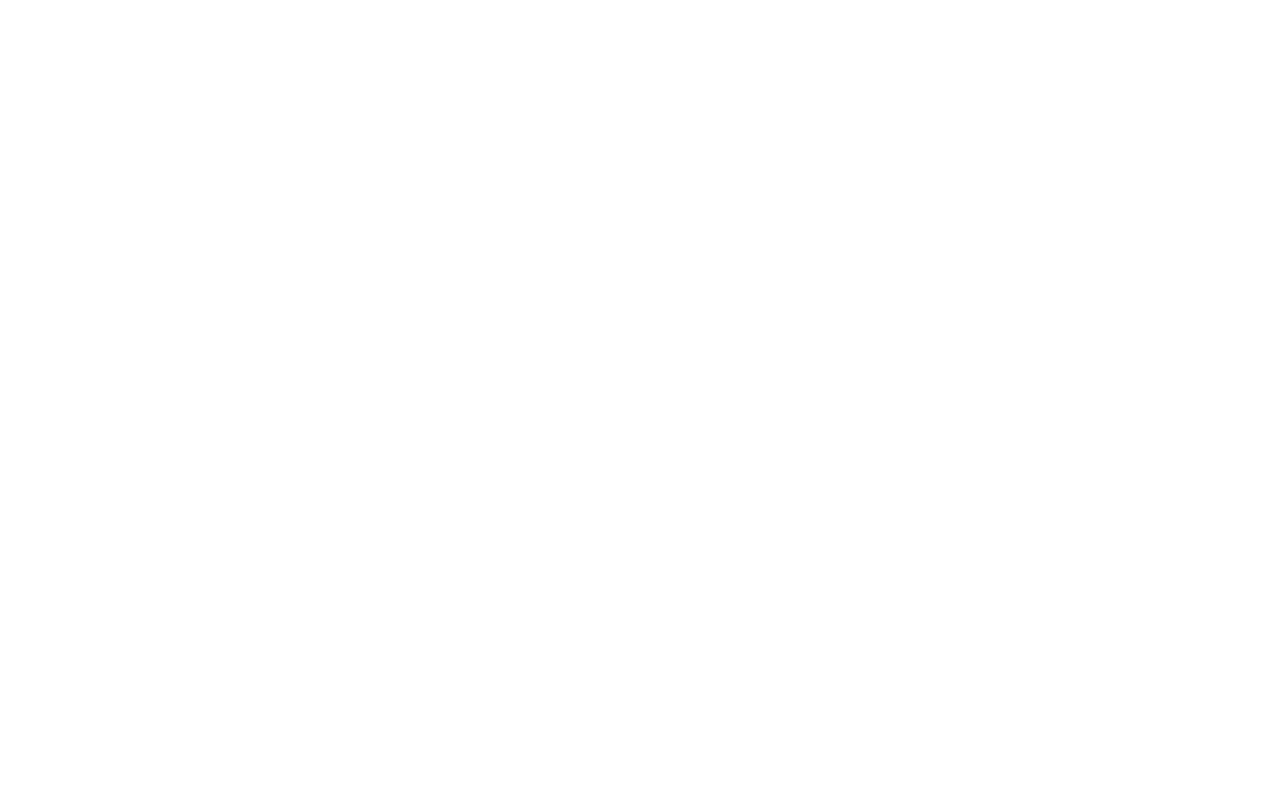
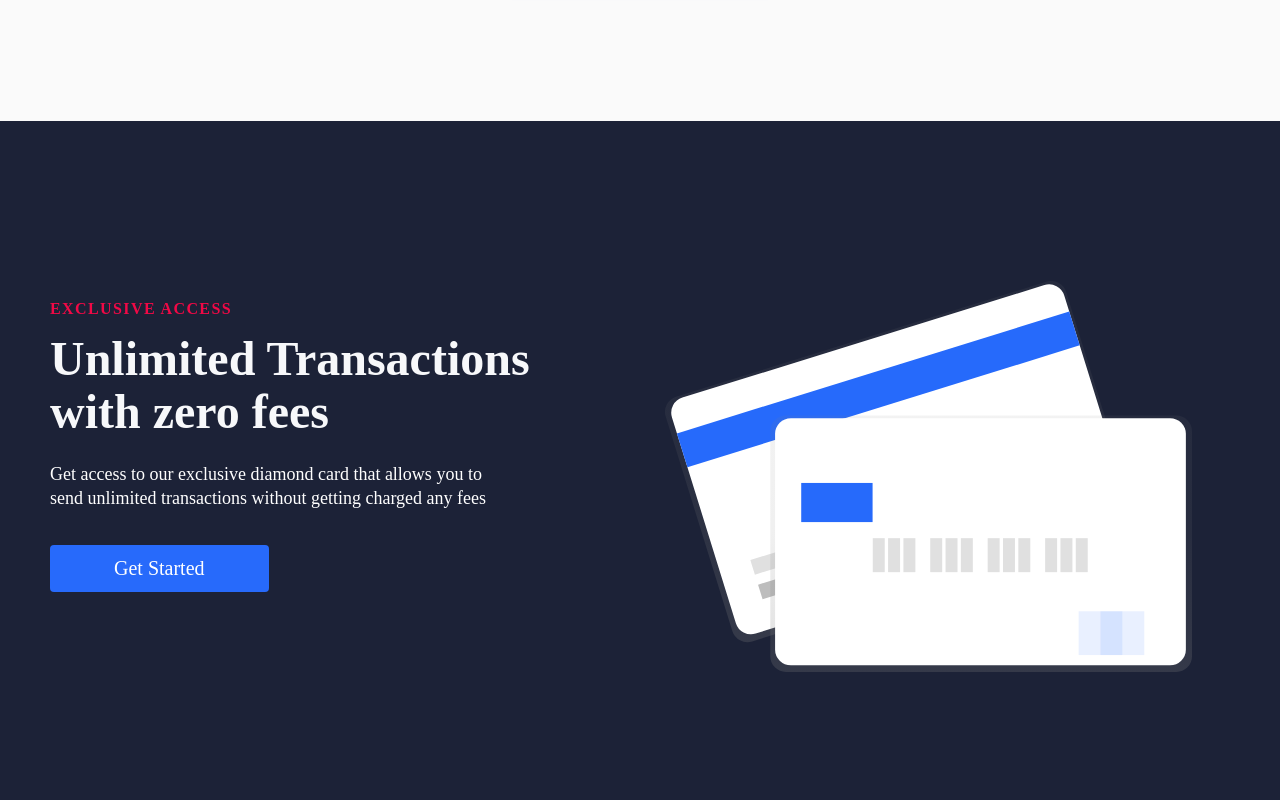
Before and after one commit to MatthewHettler/ReactCCWebsite, a React (Create React App) app in the folder react-cc-website/: page /services in a window 1280 px wide. Shown: the part 780-1580 px from the top of the page. Before the commit the page ends 800 px from the top, so only its background shows below. Built offline with nearby package versions, Linux system fonts and the light colour scheme.

Commit message:
Fixed links and came to a stopping point.

```diff
--- a/react-cc-website/src/App.js
+++ b/react-cc-website/src/App.js
@@ -3,6 +3,9 @@ import "./App.css";
 import Navbar from "./components/Navbar";
 import { BrowserRouter as Router, Switch, Route } from "react-router-dom";
 import Home from "./components/pages/HomePage/Home";
+import Services from "./components/pages/Services/Services";
+import Products from "./components/pages/Products/Products";
+import SignUp from "./components/pages/SignUp/SignUp";
 import Footer from './components/pages/Footer/Footer';
 
 function App() {
@@ -11,6 +14,9 @@ function App() {
       <Navbar />
       <Switch>
         <Route path="/" exact component={Home} />
+        <Route path="/services" component={Services} />
+        <Route path="/products" component={Products} />
+        <Route path="/sign-up" component={SignUp} />
       </Switch>
       <Footer />
     </Router>
--- /dev/null
+++ b/react-cc-website/src/components/pages/Products/Data.js
@@ -0,0 +1,55 @@
+export const homeObjOne = {
+    lightBg: false,
+    lightText: true,
+    lightTextDesc: true,
+    topLine: "Exclusive Access",
+    headline: "Unlimited Transactions with zero fees",
+    description:
+      "Get access to our exclusive diamond card that allows you to send unlimited transactions without getting charged any fees",
+    buttonLabel: "Get Started",
+    imgStart: "",
+    img: "images/svg-1.svg",
+    alt: "Credit Card",
+  };
+
+  export const homeObjTwo = {
+    lightBg: false,
+    lightText: true,
+    lightTextDesc: true,
+    topLine: "100% SECURE",
+    headline: "Stay protected 24/7 anywhere anytime",
+    description:
+      "We have you covered no matter where you are located. Over 140 locations worldwide to ensure you have access anytime.",
+    buttonLabel: "Learn More",
+    imgStart: "",
+    img: "images/svg-5.svg",
+    alt: "Vault",
+  };
+
+  export const homeObjThree = {
+    lightBg: true,
+    lightText: false,
+    lightTextDesc: false,
+    topLine: "EASY SETUP",
+    headline: "Super fast and simple onboarding process",
+    description:
+      "Get everything set up and ready in under 10 minutes. All you need to do is add your information and you're ready to go.",
+    buttonLabel: "Start Now",
+    imgStart: "start",
+    img: "images/svg-7.svg",
+    alt: "Vault",
+  };
+
+  export const homeObjFour = {
+    lightBg: false,
+    lightText: true,
+    lightTextDesc: true,
+    topLine: "DATA ANALYTICS",
+    headline: "Every transaction is stored on our secure cloud database",
+    description:
+      "Never ever have to worry again about saved receipts. We store your data, so you can access it anytime.",
+    buttonLabel: "Sign Up Now",
+    imgStart: "start",
+    img: "images/svg-8.svg",
+    alt: "Vault",
+  };
--- /dev/null
+++ b/react-cc-website/src/components/pages/Products/Products.js
@@ -0,0 +1,13 @@
+import React from "react";
+import HeroSection from "../../HeroSection";
+import { homeObjFour } from "./Data";
+
+function Products() {
+  return (
+    <>
+      <HeroSection {...homeObjFour} />
+    </>
+  );
+}
+
+export default Products;
--- /dev/null
+++ b/react-cc-website/src/components/pages/Services/Data.js
@@ -0,0 +1,55 @@
+export const homeObjOne = {
+    lightBg: false,
+    lightText: true,
+    lightTextDesc: true,
+    topLine: "Exclusive Access",
+    headline: "Unlimited Transactions with zero fees",
+    description:
+      "Get access to our exclusive diamond card that allows you to send unlimited transactions without getting charged any fees",
+    buttonLabel: "Get Started",
+    imgStart: "",
+    img: "images/svg-1.svg",
+    alt: "Credit Card",
+  };
+
+  export const homeObjTwo = {
+    lightBg: false,
+    lightText: true,
+    lightTextDesc: true,
+    topLine: "100% SECURE",
+    headline: "Stay protected 24/7 anywhere anytime",
+    description:
+      "We have you covered no matter where you are located. Over 140 locations worldwide to ensure you have access anytime.",
+    buttonLabel: "Learn More",
+    imgStart: "",
+    img: "images/svg-5.svg",
+    alt: "Vault",
+  };
+
+  export const homeObjThree = {
+    lightBg: true,
+    lightText: false,
+    lightTextDesc: false,
+    topLine: "EASY SETUP",
+    headline: "Super fast and simple onboarding process",
+    description:
+      "Get everything set up and ready in under 10 minutes. All you need to do is add your information and you're ready to go.",
+    buttonLabel: "Start Now",
+    imgStart: "start",
+    img: "images/svg-7.svg",
+    alt: "Vault",
+  };
+
+  export const homeObjFour = {
+    lightBg: false,
+    lightText: true,
+    lightTextDesc: true,
+    topLine: "DATA ANALYTICS",
+    headline: "Every transaction is stored on our secure cloud database",
+    description:
+      "Never ever have to worry again about saved receipts. We store your data, so you can access it anytime.",
+    buttonLabel: "Sign Up Now",
+    imgStart: "start",
+    img: "images/svg-8.svg",
+    alt: "Vault",
+  };
--- /dev/null
+++ b/react-cc-website/src/components/pages/Services/Services.js
@@ -0,0 +1,15 @@
+import React from "react";
+import HeroSection from "../../HeroSection";
+import { homeObjOne } from "./Data";
+import Pricing from '../../Pricing';
+
+function Services() {
+  return (
+    <>
+      <Pricing />
+      <HeroSection {...homeObjOne} />
+    </>
+  );
+}
+
+export default Services;
--- /dev/null
+++ b/react-cc-website/src/components/pages/SignUp/Data.js
@@ -0,0 +1,55 @@
+export const homeObjOne = {
+    lightBg: false,
+    lightText: true,
+    lightTextDesc: true,
+    topLine: "Exclusive Access",
+    headline: "Unlimited Transactions with zero fees",
+    description:
+      "Get access to our exclusive diamond card that allows you to send unlimited transactions without getting charged any fees",
+    buttonLabel: "Get Started",
+    imgStart: "",
+    img: "images/svg-1.svg",
+    alt: "Credit Card",
+  };
+
+  export const homeObjTwo = {
+    lightBg: false,
+    lightText: true,
+    lightTextDesc: true,
+    topLine: "100% SECURE",
+    headline: "Stay protected 24/7 anywhere anytime",
+    description:
+      "We have you covered no matter where you are located. Over 140 locations worldwide to ensure you have access anytime.",
+    buttonLabel: "Learn More",
+    imgStart: "",
+    img: "images/svg-5.svg",
+    alt: "Vault",
+  };
+
+  export const homeObjThree = {
+    lightBg: true,
+    lightText: false,
+    lightTextDesc: false,
+    topLine: "EASY SETUP",
+    headline: "Super fast and simple onboarding process",
+    description:
+      "Get everything set up and ready in under 10 minutes. All you need to do is add your information and you're ready to go.",
+    buttonLabel: "Start Now",
+    imgStart: "start",
+    img: "images/svg-7.svg",
+    alt: "Vault",
+  };
+
+  export const homeObjFour = {
+    lightBg: false,
+    lightText: true,
+    lightTextDesc: true,
+    topLine: "DATA ANALYTICS",
+    headline: "Every transaction is stored on our secure cloud database",
+    description:
+      "Never ever have to worry again about saved receipts. We store your data, so you can access it anytime.",
+    buttonLabel: "Sign Up Now",
+    imgStart: "start",
+    img: "images/svg-8.svg",
+    alt: "Vault",
+  };
--- /dev/null
+++ b/react-cc-website/src/components/pages/SignUp/SignUp.js
@@ -0,0 +1,13 @@
+import React from "react";
+import HeroSection from "../../HeroSection";
+import { homeObjThree } from "./Data";
+
+function SignUp() {
+  return (
+    <>
+      <HeroSection {...homeObjThree} />
+    </>
+  );
+}
+
+export default SignUp;
```
